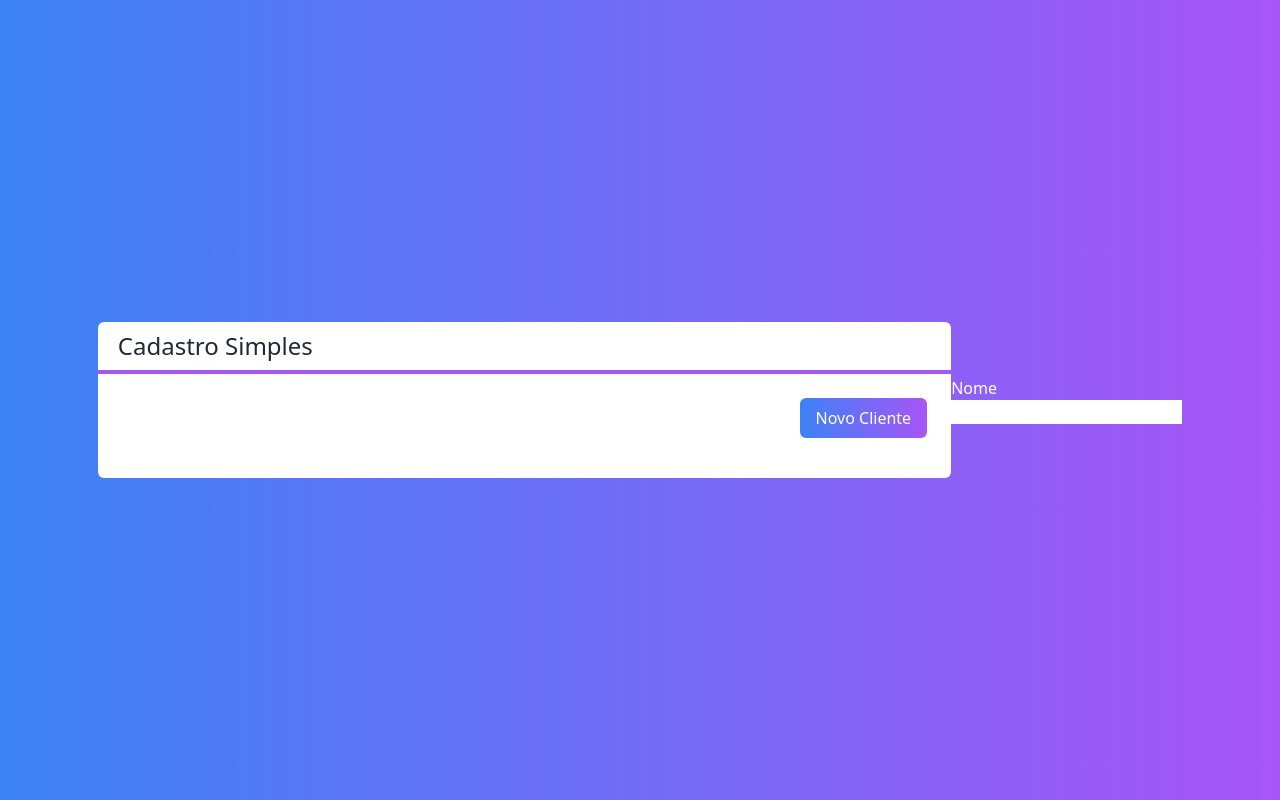
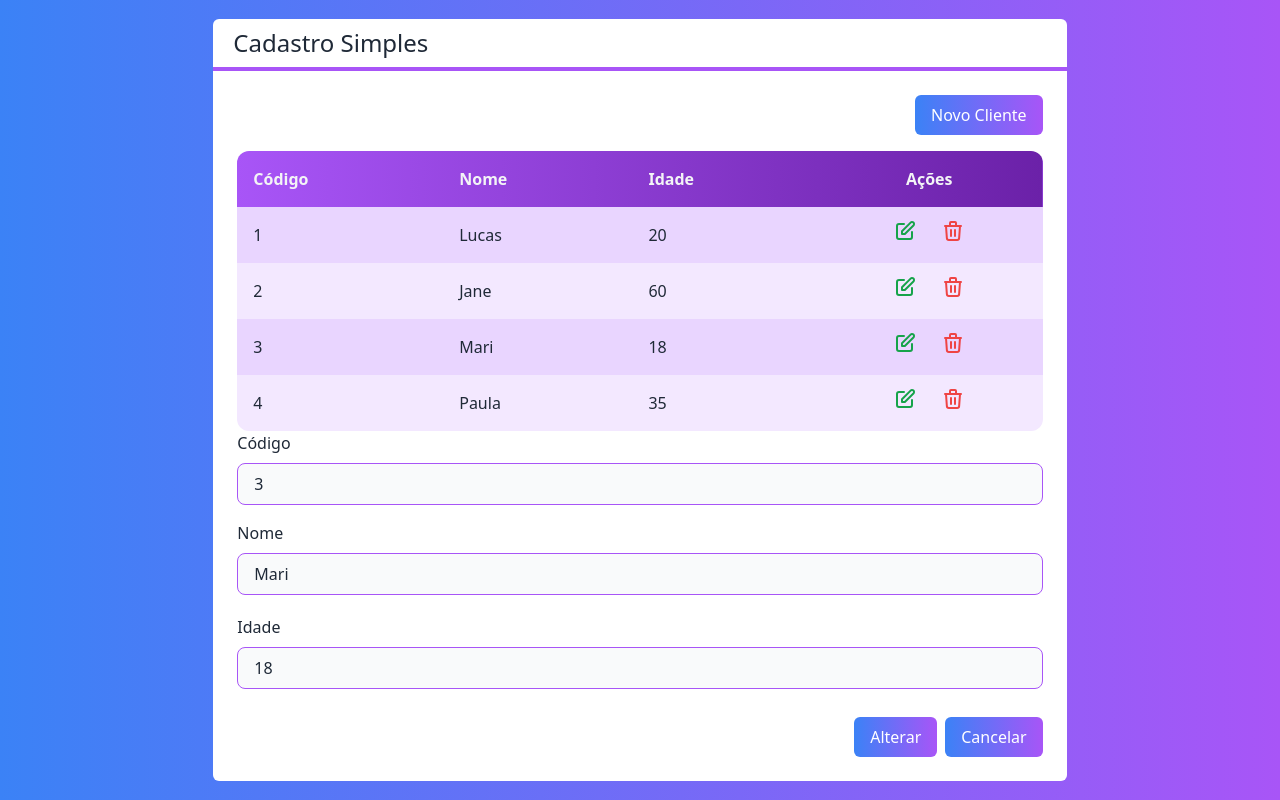
Before and after one commit to lucas-henrique26/crud, a Next.js app: page / in a window 1280 px wide. Built offline with nearby package versions, Linux system fonts and the light colour scheme.

Commit message:
formulário

```diff
--- a/src/components/Entrada.tsx
+++ b/src/components/Entrada.tsx
@@ -3,16 +3,26 @@
     texto: string
     valor: any
     somenteLeitura?: boolean
+    className?: string
+    valorMudou?: (valor: any) => void
 }
 
 export default function Entrada(props: EntradaProps) {
     return (
-        <div className="flex flex-col">
-            <label>{props.texto}</label>
+        <div className={`flex flex-col ${props.className}`}>
+            <label className="mb-2">
+                {props.texto}
+            </label>
             <input
                 type={props.tipo ?? 'text'}
                 value={props.valor}
                 readOnly={props.somenteLeitura}
+                onChange={e => props.valorMudou?.(e.target.value)}
+                className={`
+                    border border-purple-500 rounded-lg
+                    focus:outline-none bg-gray-50 px-4 py-2
+                    ${props.somenteLeitura ? '' : 'focus:bg-white'}
+                `}
             />
         </div>
     )
--- a/src/components/Formulario.tsx
+++ b/src/components/Formulario.tsx
@@ -1,13 +1,46 @@
+import { useState } from "react";
+import Cliente from "../core/Cliente";
+import Botao from "./Botao";
 import Entrada from "./Entrada";
 
 interface FormularioProps {
-
+    cliente: Cliente
 }
 
 export default function Formulario(props: FormularioProps) {
+    const id = props.cliente?.id
+    const [nome, setNome] = useState(props.cliente?.nome ?? '')
+    const [idade, setIdade] = useState(props.cliente?.idade ?? 0)
     return (
         <div>
-            <Entrada texto="Nome" valor="Teste" />
+            {id ? (
+                <Entrada
+                    somenteLeitura
+                    texto="Código"
+                    valor={id}
+                    className="mb-4"
+                />
+            ) : false}
+            <Entrada
+                texto="Nome"
+                valor={nome}
+                valorMudou={setNome}
+                className="mb-5"
+            />
+            <Entrada
+                texto="Idade"
+                tipo="number"
+                valor={idade}
+                valorMudou={setIdade}
+            />
+            <div className="flex justify-end mt-7">
+                <Botao cor="blue" className="mr-2">
+                    {id ? 'Alterar' : 'Salvar'}
+                </Botao>
+                <Botao cor="gray">
+                    Cancelar
+                </Botao>
+            </div>
         </div>
     )
 }
--- a/src/pages/index.tsx
+++ b/src/pages/index.tsx
@@ -31,13 +31,13 @@
         <div className="flex justify-end">
           <Botao cor="green" className="mb-4">Novo Cliente</Botao>
         </div>
-        {/* <Tabela clientes={clientes}
+        <Tabela clientes={clientes}
           clienteSelecionado={clienteSelecionado}
           clienteExcluido={clienteExcluido}
         />
-        */}
+
+        <Formulario cliente={clientes[2]}></Formulario>
       </Layout>
-      <Formulario />
     </div>
   )
 }
```
